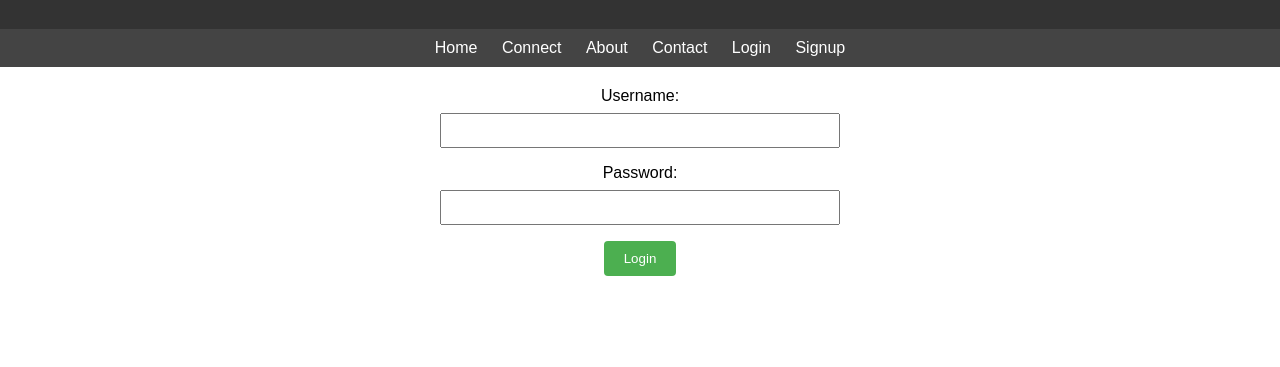
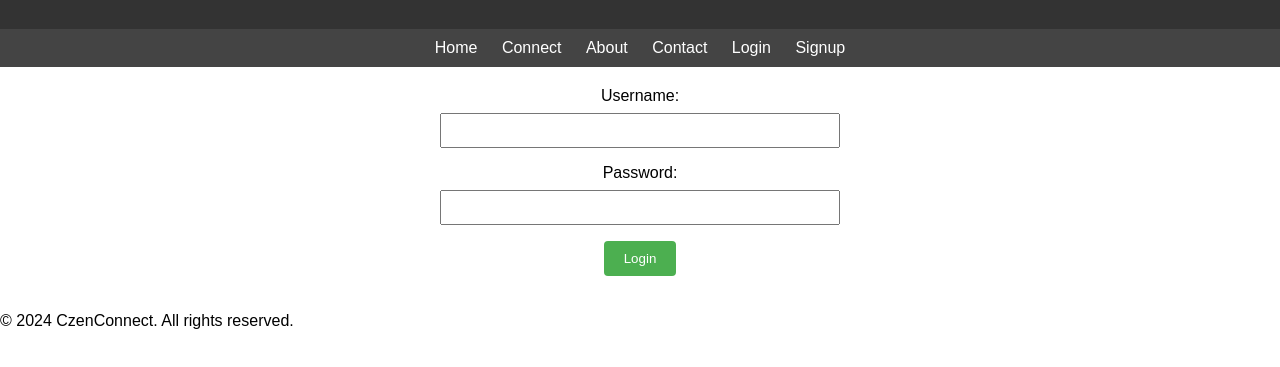
Before and after one commit to CbyurConnect/CbyurConnect.github.io, a plain HTML site: page login.html in a window 1280 px wide. Shown: the part 71-438 px from the top of the page. Drawn offline with Linux system fonts and the light colour scheme.

Commit message:
Update login.html

```diff
--- a/login.html
+++ b/login.html
@@ -88,5 +88,8 @@
             return false; // Prevents the form from submitting
         }
     </script>
+<footer>
+        <p>&copy; 2024 CzenConnect. All rights reserved.</p>
+</footer>
 </body>
 </html>
```
